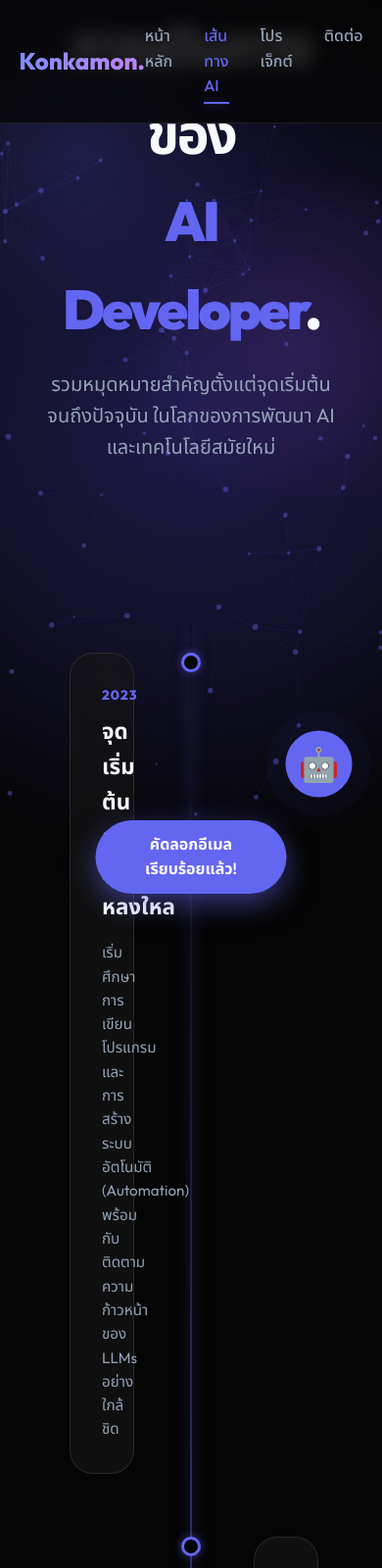
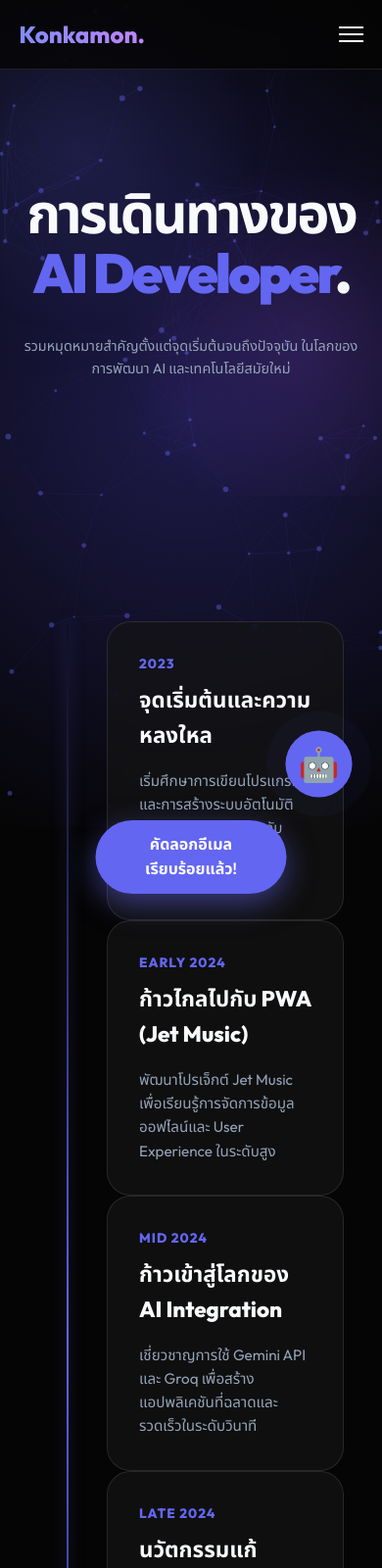
Before and after one commit to 68319100051-dev/konkamon-portfolio, a website: page journey.html in a window 390 px wide. Shown: the top 1600 px of the page at 98% size. Drawn offline with Linux system fonts and the light colour scheme.

Commit message:
📱 Mobile-First Optimization: Added recursive nav, responsive grid, and touch-friendly UI for a premium experience

```diff
--- a/journey.html
+++ b/journey.html
@@ -24,11 +24,16 @@
             <span class="pulse-dot"></span>
             <span class="status-text">Current: Building AI Agents</span>
         </div>
-        <div class="nav-links">
+        <div class="nav-links" id="nav-links">
             <a href="index.html">หน้าหลัก</a>
             <a href="journey.html" class="active">เส้นทาง AI</a>
             <a href="index.html#projects">โปรเจ็กต์</a>
             <a href="index.html#contact">ติดต่อ</a>
+        </div>
+        <div class="menu-toggle" id="menu-toggle">
+            <span></span>
+            <span></span>
+            <span></span>
         </div>
     </nav>
 
--- a/script.js
+++ b/script.js
@@ -84,6 +84,25 @@ document.addEventListener("DOMContentLoaded", () => {
     // 6. Particle Background
     if (typeof initParticles === 'function') initParticles();
     if (typeof animateParticles === 'function') animateParticles();
+
+    // 7. Mobile Menu Toggle
+    const menuToggle = document.getElementById('menu-toggle');
+    const navLinks = document.getElementById('nav-links');
+
+    if (menuToggle && navLinks) {
+        menuToggle.addEventListener('click', () => {
+            menuToggle.classList.toggle('active');
+            navLinks.classList.toggle('active');
+        });
+
+        // Close menu when clicking a link
+        navLinks.querySelectorAll('a').forEach(link => {
+            link.addEventListener('click', () => {
+                menuToggle.classList.remove('active');
+                navLinks.classList.remove('active');
+            });
+        });
+    }
 });
 
 function generateHeatmap() {
--- a/style.css
+++ b/style.css
@@ -60,6 +60,7 @@ body {
 }
 
 /* Header/Nav */
+/* Header/Nav */
 nav {
     display: flex;
     justify-content: space-between;
@@ -69,9 +70,14 @@ nav {
     top: 0;
     width: 100%;
     z-index: 1000;
-    background: rgba(5, 5, 5, 0.8);
-    backdrop-filter: blur(10px);
+    background: rgba(5, 5, 5, 0.82);
+    backdrop-filter: blur(15px);
     border-bottom: 1px solid var(--glass-border);
+    transition: 0.4s;
+}
+
+.menu-toggle {
+    display: none;
 }
 
 /* Live Status */
@@ -291,15 +297,122 @@ nav {
 }
 
 /* Responsive */
+/* Mobile Optimizations */
 @media (max-width: 768px) {
+    /* Navigation & Mobile Menu */
+    nav {
+        padding: 1rem 5%;
+    }
+
+    .live-status {
+        display: none;
+    }
+
+    .menu-toggle {
+        display: block;
+        cursor: pointer;
+        z-index: 1001;
+    }
+
+    .menu-toggle span {
+        display: block;
+        width: 25px;
+        height: 2px;
+        background: white;
+        margin: 5px 0;
+        transition: 0.3s cubic-bezier(0.18, 0.89, 0.32, 1.28);
+    }
+
+    .menu-toggle.active span:nth-child(1) { transform: rotate(45deg) translate(5px, 5px); }
+    .menu-toggle.active span:nth-child(2) { opacity: 0; }
+    .menu-toggle.active span:nth-child(3) { transform: rotate(-45deg) translate(5px, -5px); }
+
+    .nav-links {
+        position: fixed;
+        right: -100%;
+        top: 0;
+        height: 100vh;
+        width: 280px;
+        background: rgba(5, 5, 5, 0.95);
+        backdrop-filter: blur(20px);
+        flex-direction: column;
+        justify-content: center;
+        align-items: center;
+        transition: 0.4s cubic-bezier(0.16, 1, 0.3, 1);
+        border-left: 1px solid var(--glass-border);
+        z-index: 1000;
+    }
+
+    .nav-links.active {
+        right: 0;
+    }
+
+    /* Hero Section */
+    .hero {
+        padding: 0 5%;
+        height: auto;
+        min-height: 80vh;
+        padding-top: 100px;
+    }
+
     .hero h1 {
-        font-size: 3rem;
+        font-size: 2.8rem;
+        line-height: 1.1;
     }
-    nav {
-        padding: 1.5rem 5%;
+
+    .hero p {
+        font-size: 1rem;
+        margin-top: 1rem;
     }
-    .projects {
-        padding: 5rem 5%;
+
+    /* Stats */
+    .stats {
+        grid-template-columns: repeat(2, 1fr);
+        padding: 3rem 5%;
+        gap: 1.5rem;
+    }
+
+    .stat-item h2 {
+        font-size: 2.5rem;
+    }
+
+    /* Grids */
+    .project-grid {
+        grid-template-columns: 1fr;
+    }
+
+    .skills-grid {
+        grid-template-columns: repeat(2, 1fr);
+    }
+
+    /* Modal */
+    .modal-body {
+        padding: 2rem 1.5rem;
+    }
+
+    .modal-body h2 {
+        font-size: 1.8rem;
+    }
+}
+
+@media (max-width: 480px) {
+    .hero h1 { font-size: 2.2rem; }
+    .hero p { font-size: 0.9rem; }
+    .stats { grid-template-columns: 1fr; }
+    .skills-grid { grid-template-columns: 1fr; }
+
+    .ai-bubble {
+        bottom: 1.5rem;
+        right: 1.5rem;
+        width: 55px;
+        height: 55px;
+    }
+
+    .chat-window {
+        width: 92vw;
+        height: 75vh;
+        right: 4vw;
+        bottom: 1rem;
     }
 }
 
@@ -381,50 +494,23 @@ nav {
     box-shadow: 0 0 15px var(--accent-glow);
 }
 
-.timeline-item {
-    position: relative;
-    width: 50%;
-    padding: 2rem;
-    opacity: 0;
-    transform: translateY(30px);
-    transition: all 0.8s cubic-bezier(0.16, 1, 0.3, 1);
-}
+/* Journey Timeline Mobile Adjustments */
+@media (max-width: 768px) {
+    .timeline-line {
+        left: 30px;
+    }
 
-.timeline-item.show {
-    opacity: 1;
-    transform: translateY(0);
-}
+    .timeline-item {
+        width: 100%;
+        padding-left: 70px !important;
+        padding-right: 0 !important;
+        text-align: left !important;
+        left: 0 !important;
+    }
 
-.timeline-item.left {
-    left: 0;
-    padding-right: 4rem;
-    text-align: right;
-}
-
-.timeline-item.right {
-    left: 50%;
-    padding-left: 4rem;
-    text-align: left;
-}
-
-.timeline-node {
-    position: absolute;
-    top: 2rem;
-    width: 20px;
-    height: 20px;
-    background: var(--bg-color);
-    border: 3px solid var(--accent-color);
-    border-radius: 50%;
-    z-index: 10;
-    box-shadow: 0 0 10px var(--accent-glow);
-}
-
-.left .timeline-node {
-    right: -10px;
-}
-
-.right .timeline-node {
-    left: -10px;
+    .timeline-node {
+        left: 20px !important;
+    }
 }
 
 .timeline-content {
@@ -542,11 +628,29 @@ nav {
     display: block;
 }
 
+/* Heatmap Tooltip/Scroll */
 @media (max-width: 768px) {
+    .heatmap-section {
+        padding: 4rem 5%;
+    }
+
     .heatmap-container {
-        grid-template-columns: repeat(26, 1fr);
+        padding: 1.5rem;
+        grid-template-columns: repeat(52, 1fr);
         overflow-x: auto;
+        -webkit-overflow-scrolling: touch;
+        justify-content: flex-start;
     }
+
+    .heatmap-container::-webkit-scrollbar {
+        height: 6px;
+    }
+
+    .heatmap-container::-webkit-scrollbar-thumb {
+        background: var(--glass-border);
+        border-radius: 10px;
+    }
+
     .live-status { display: none; }
 }
 
```
Also changed, not shown: index.html (+6 -1 lines).
